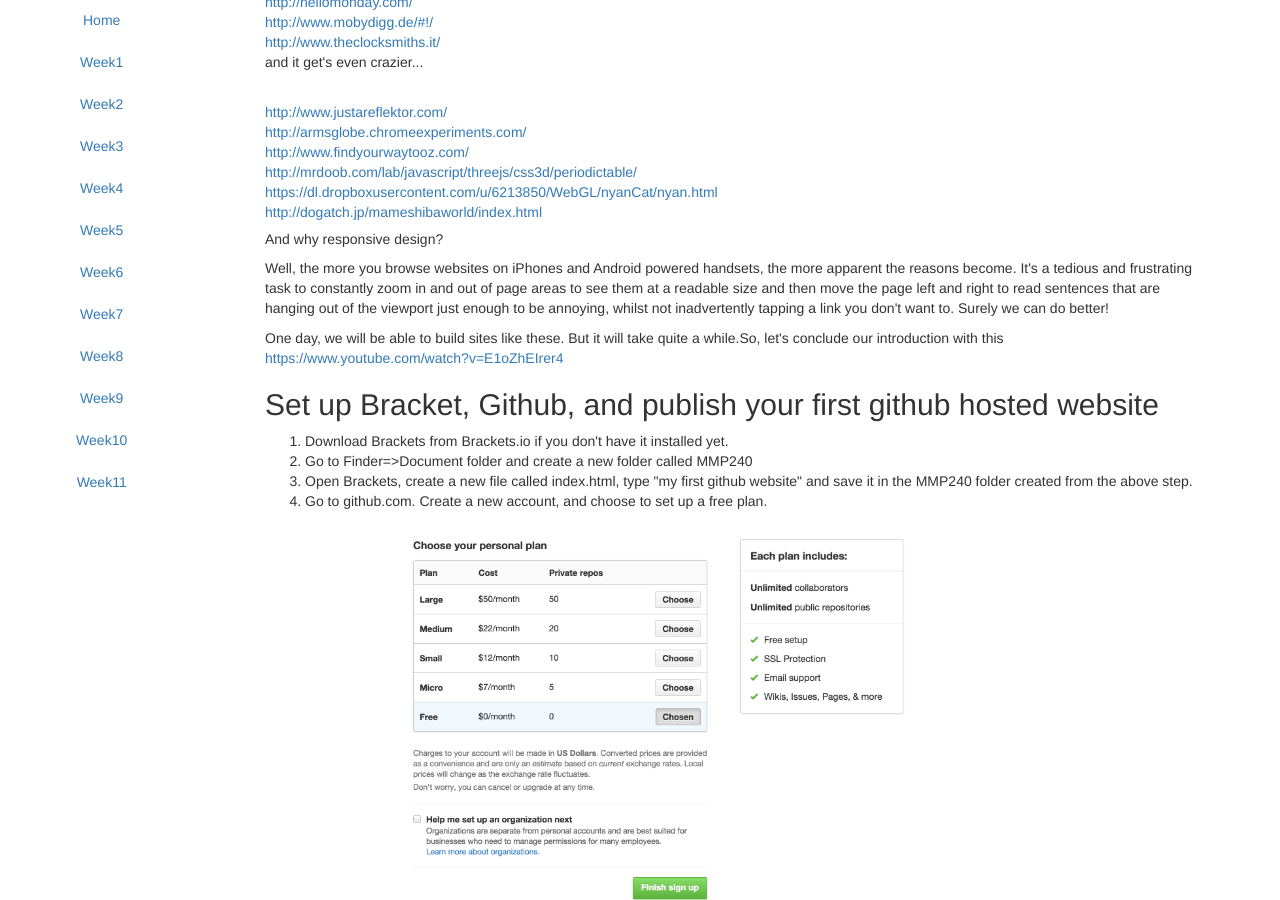
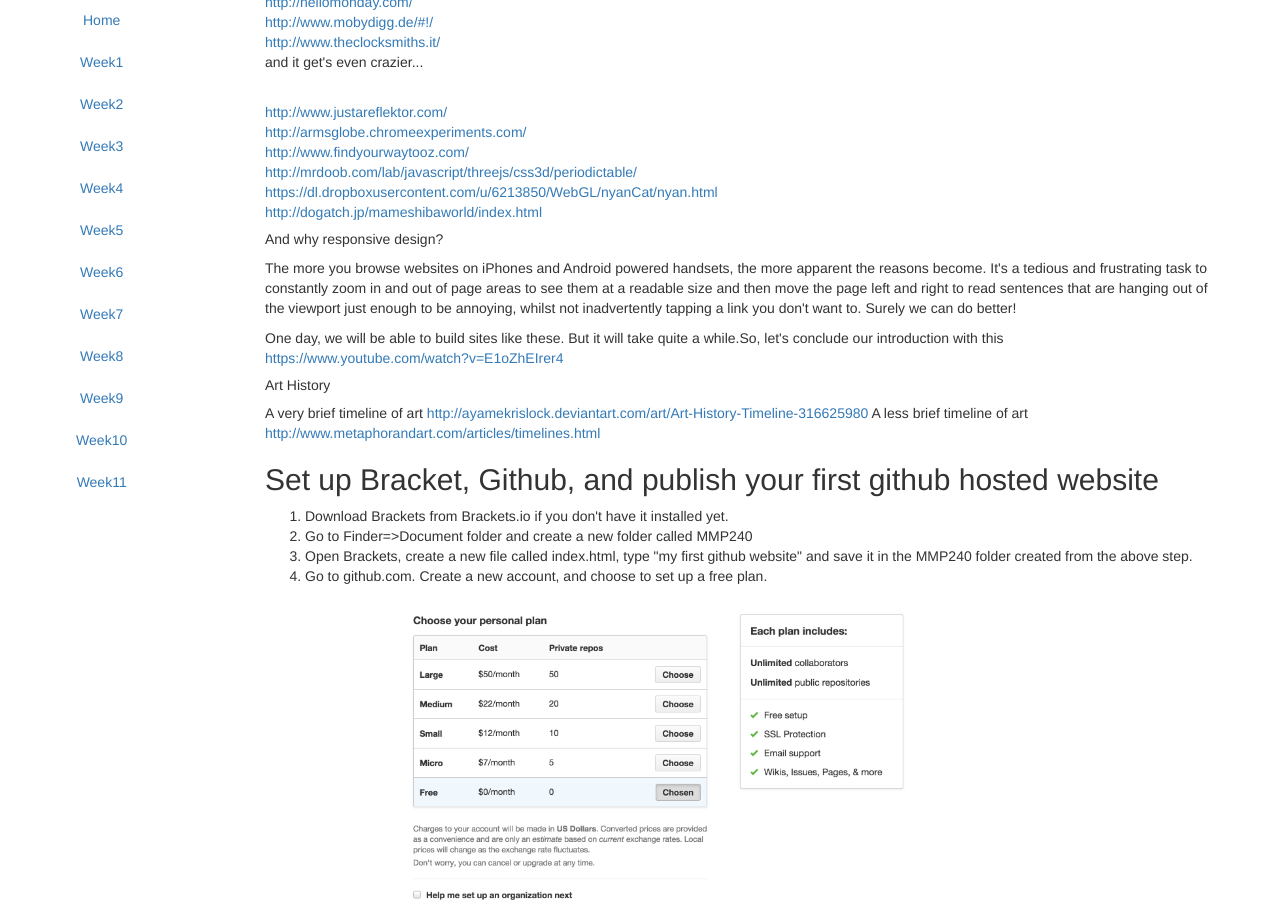
Before and after one commit to zhenzhenqi/MMA100, a Jekyll site: the page built from _posts/2015-03-01-week1.html, in a window 1280 px wide and 900 px high, scrolled down 621 px. Built offline with Jekyll 4.4.1, drawn with Linux system fonts in a browser that asks for light colours; nearby versions of some CDN libraries.

Commit message:
art history

```diff
--- a/_posts/2015-03-01-week1.html
+++ b/_posts/2015-03-01-week1.html
@@ -31,10 +31,16 @@ layout: default
 <br><a href="http://dogatch.jp/mameshibaworld/index.html">http://dogatch.jp/mameshibaworld/index.html</a>
 
 <h5>And why responsive design?</h5>
-<p>Well, the more you browse websites on iPhones and Android powered handsets, the more apparent the reasons become. It's a tedious and frustrating task to constantly zoom in and out of page areas to see them at a readable size and then move the page left and right to read sentences that are hanging out of the viewport just enough to be annoying, whilst not inadvertently tapping a link you don't want to. Surely we can do better!
+<p>The more you browse websites on iPhones and Android powered handsets, the more apparent the reasons become. It's a tedious and frustrating task to constantly zoom in and out of page areas to see them at a readable size and then move the page left and right to read sentences that are hanging out of the viewport just enough to be annoying, whilst not inadvertently tapping a link you don't want to. Surely we can do better!
 </p>
 <p>One day, we will be able to build sites like these. But it will take quite a while.So, let's conclude our introduction with this <a href="https://www.youtube.com/watch?v=E1oZhEIrer4">https://www.youtube.com/watch?v=E1oZhEIrer4</a>
 </p>
+
+<h5>Art History</h5>
+A very brief timeline of art <a href="http://ayamekrislock.deviantart.com/art/Art-History-Timeline-316625980">http://ayamekrislock.deviantart.com/art/Art-History-Timeline-316625980</a>
+A less brief timeline of art <a href="http://www.metaphorandart.com/articles/timelines.html">http://www.metaphorandart.com/articles/timelines.html</a>
+
+
 
 <h2>Set up Bracket, Github, and publish your first github hosted website</h2>
 <ol>
--- a/index.html
+++ b/index.html
@@ -2,7 +2,7 @@
 layout: default
 ---
 
-<h1>Welcome to COMP104 : )
+<h1>Welcome to COMP104 Class Website : )
 <h5>
 Together, we will create a fully responsive, styled, and interactive website in 15 weeks.
 <br>Email me at <strong>z@zzyw.media</strong> any time for questions. Please write <strong>COMP104</strong> on the title of the email.
```
